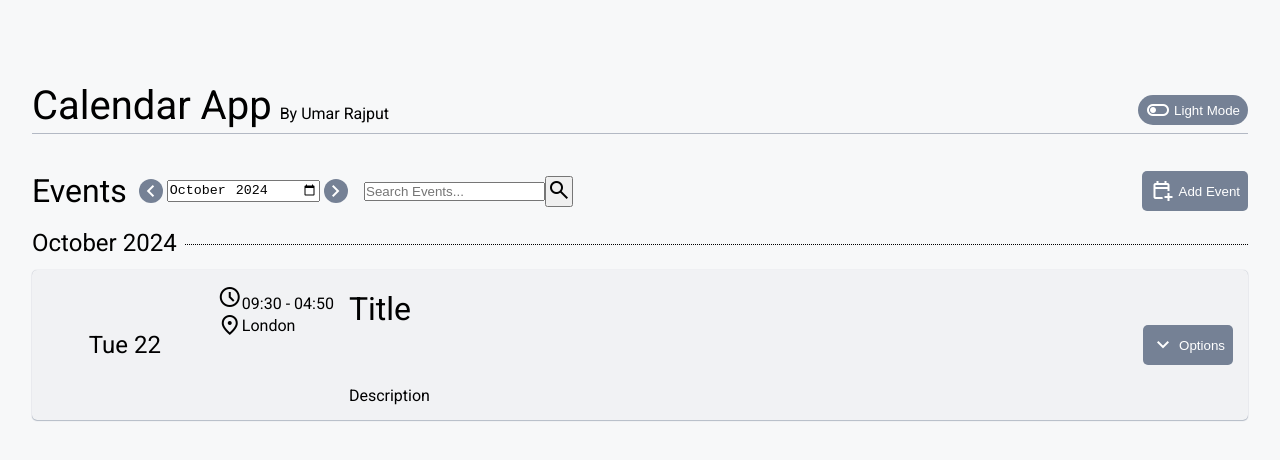
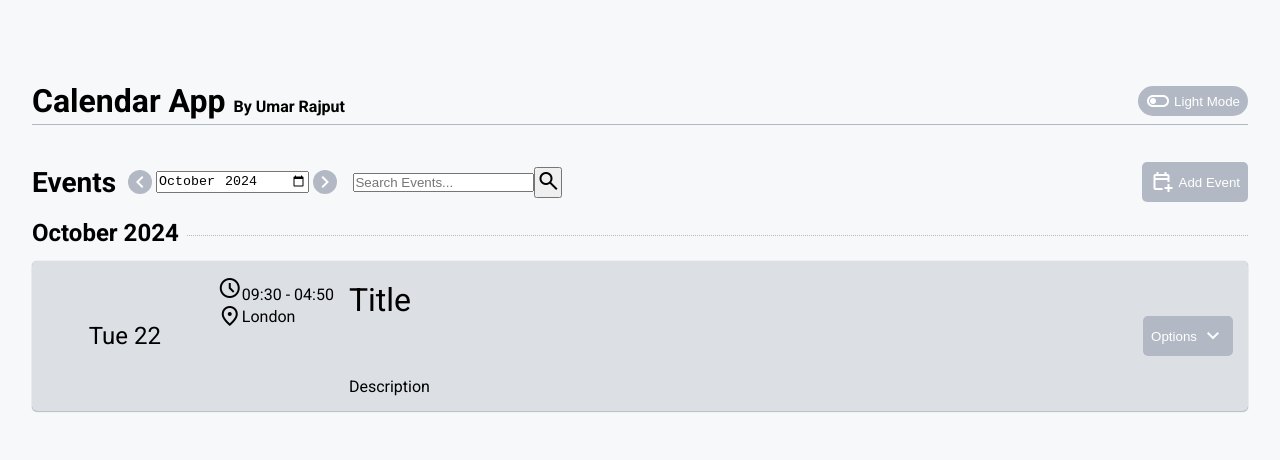
Before and after one commit to umarraj008/Calendar-App, a React (Vite) app in the folder Calendar App/: page / in a window 1280 px wide. Shown: the top 460 px of the page. Built offline with nearby package versions, Linux system fonts and the light colour scheme.

Commit message:
theme pallete
- updated theme pallete and added colors from atlassian

```diff
--- a/Calendar App/src/App.css
+++ b/Calendar App/src/App.css
@@ -26,8 +26,9 @@
 .title-container .title {
   padding-bottom: var(--m1);
   font-weight: 400;
-  font-size: var(--f1);
+  font-size: 2rem;
   color: var(--text1);
+  font-weight: bold;
 }
 
 /* Subtitle text */
@@ -35,6 +36,7 @@
   margin-left: var(--m2);
   font-size: var(--f4);
   color: var(--text2);
+  font-weight: bold;
 }
 
 /* Theme button */
--- a/Calendar App/src/components/Event/Event.css
+++ b/Calendar App/src/components/Event/Event.css
@@ -115,5 +115,5 @@
 
 /* Important events */
 .important {
-  border: 4px solid red;
+  background-color: var(--card-important-bg);
 }
--- a/Calendar App/src/components/Event/Event.jsx
+++ b/Calendar App/src/components/Event/Event.jsx
@@ -45,7 +45,7 @@ function Event(props) {
       {toggleOptionsContextMenu && <OptionsContextMenu id={data.id} onEditClick={props.editEvent} onDeleteClick={props.deleteEvent} closeOptionsMenu={closeOptionsMenu} />}
 
       <div className="option-button-container">
-        <button className="options-button" onClick={toggleOptionsMenu}>{(toggleOptionsContextMenu) ? <span className="material-symbols-outlined">keyboard_arrow_up</span> : <span className="material-symbols-outlined">keyboard_arrow_down</span>}Options</button>
+        <button className="options-button" onClick={toggleOptionsMenu}>Options{(toggleOptionsContextMenu) ? <span className="material-symbols-outlined">keyboard_arrow_up</span> : <span className="material-symbols-outlined">keyboard_arrow_down</span>}</button>
       </div>
 
       <div className='info-container'>
--- a/Calendar App/src/components/EventsList/EventsList.css
+++ b/Calendar App/src/components/EventsList/EventsList.css
@@ -11,11 +11,11 @@
 
 /* Months title line */
 .events-list-container .month-title {
-    font-size: var(--f3);
   text-align: left;
   /* background-color: lime; */
-    border-bottom: 1px dotted black;
-    line-height: 0.1em;
+  border-bottom: 1px dotted var(--border-color);
+  line-height: 0;
+  /* background-color: red; */
   margin: 10px 0 ;
   color: var(--text-secondary-lighter);
 }
@@ -24,6 +24,8 @@
 .events-list-container .month-title span {
   background-color: var(--bg);
   padding-right: var(--m2);
+  font-weight: bold;
+  font-size: 1.5rem;
 }
 
 /* All months title elements except the first */
--- a/Calendar App/src/components/EventsListControls/EventsListControls.css
+++ b/Calendar App/src/components/EventsListControls/EventsListControls.css
@@ -15,8 +15,9 @@
   text-align: left;
   max-width: max-content;
   /* background-color: lime; */
-  font-size: var(--f2);
+  font-size: 1.75rem;
   color: var(--text2);
+  font-weight: bold;
 }
 
 /* Date selector container */
--- a/Calendar App/src/index.css
+++ b/Calendar App/src/index.css
@@ -24,28 +24,58 @@
   --f3: 24px;
   --f4: 16px;
   --f5: 8px;
+
+  /* Imported colors from https://atlassian.design/foundations/color-new/color-palette-new */
+  /* Light theme */
+  --N0: #FFFFFF;
+  --N100: #F7F8F9;
+  --N200: #F1F2F4;
+  --N300: #DCDFE4;
+  --N400: #B3B9C4;
+  --N500: #8590A2;
+  --N600: #758195;
+  --N700: #626F86;
+  --N800: #44546F;
+  --N900: #2C3E5D;
+  --N1000: #172B4D;
+  --N1100: #091E42;
+
+  /* Dark theme */
+  --DN0: #161A1D;
+  --DN100: #1D2125;
+  --DN200: #22272B;
+  --DN300: #2C333A;
+  --DN400: #454F59;
+  --DN500: #596773;
+  --DN600: #738496;
+  --DN700: #8C9BAB;
+  --DN800: #9FADBC;
+  --DN900: #B6C2CF;
+  --DN1000: #C7D1DB;
+  --DN1100: #DEE4EA;
 }
 
 /* Light Theme */
 :root[data-theme="light"] {
-  --bg: #F7F8F9; /* Neutral100 */
-  --border: 1px solid #B3B9C4; /* Neutral400 */
+  --bg: var(--N100);
+  --border: 1px solid var(--N400);
+  --border-color: var(--N400);
 
   /* Text */
   --text1: black; /* Neutral100 */
   --text2: black; /* Neutral100 */
   --text3: black; /* Neutral100 */
   --text4: black; /* Neutral100 */
-  --text-red: red; /* Neutral100 */
+  --text-red: #AE2E24;
 
   /* Card */
-  --card-bg: #F1F2F4; /* Neutral100 */
+  --card-bg: var(--N300); /* Neutral300 */
   --card-border: none;
   --card-shadow: 0px 0px 0px 1px #00000000, 0px 1px 1px #091E4240, 0px 0px 1px #091E424F;
-  --card-important-bg: red;
+  --card-important-bg: #FD9891;
 
   /* Button */
-  --btn-bg: #758195; /* Neutral600 */
+  --btn-bg: var(--N400); /* Neutral500 */
   --btn-border: white;
   --btn-text: white;
   --btn-hover-bg: black;
@@ -62,6 +92,7 @@
 :root[data-theme="dark"] {
   --bg: #1D2125;
   --border: 1px solid #454F59;
+  --border-color: #454F59;
 
   /* Text */
   --text1: white;
@@ -71,13 +102,13 @@
   --text-red: red;
 
   /* Card */
-  --card-bg: #22272B;
+  --card-bg: #2C333A;
   --card-border: white;
   --card-shadow: 0px 0px 0px 1px #ffffff00, 0px 1px 1px #DEE4EA40, 0px 0px 1px #DEE4EA4F;
   --card-important-bg: red;
 
   /* Button */
-  --btn-bg: #5b6269;
+  --btn-bg: #B6C2CF;
   --btn-border: white;
   --btn-text: white;
   --btn-hover-bg: black;
```
Lines whose indentation alone changed are shown as unchanged.
